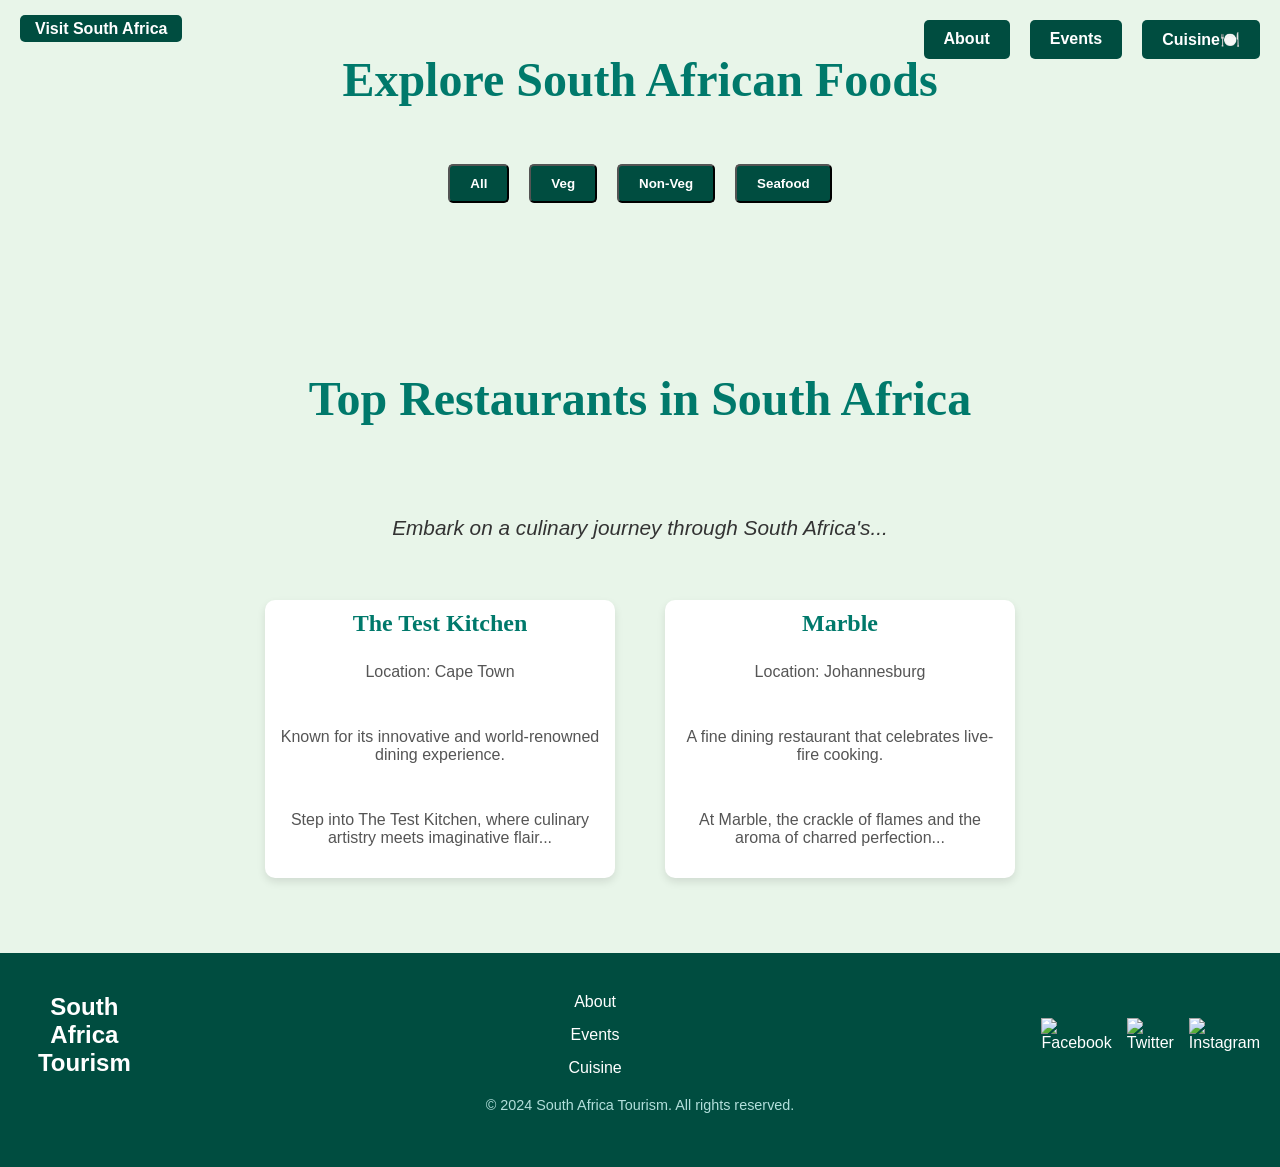
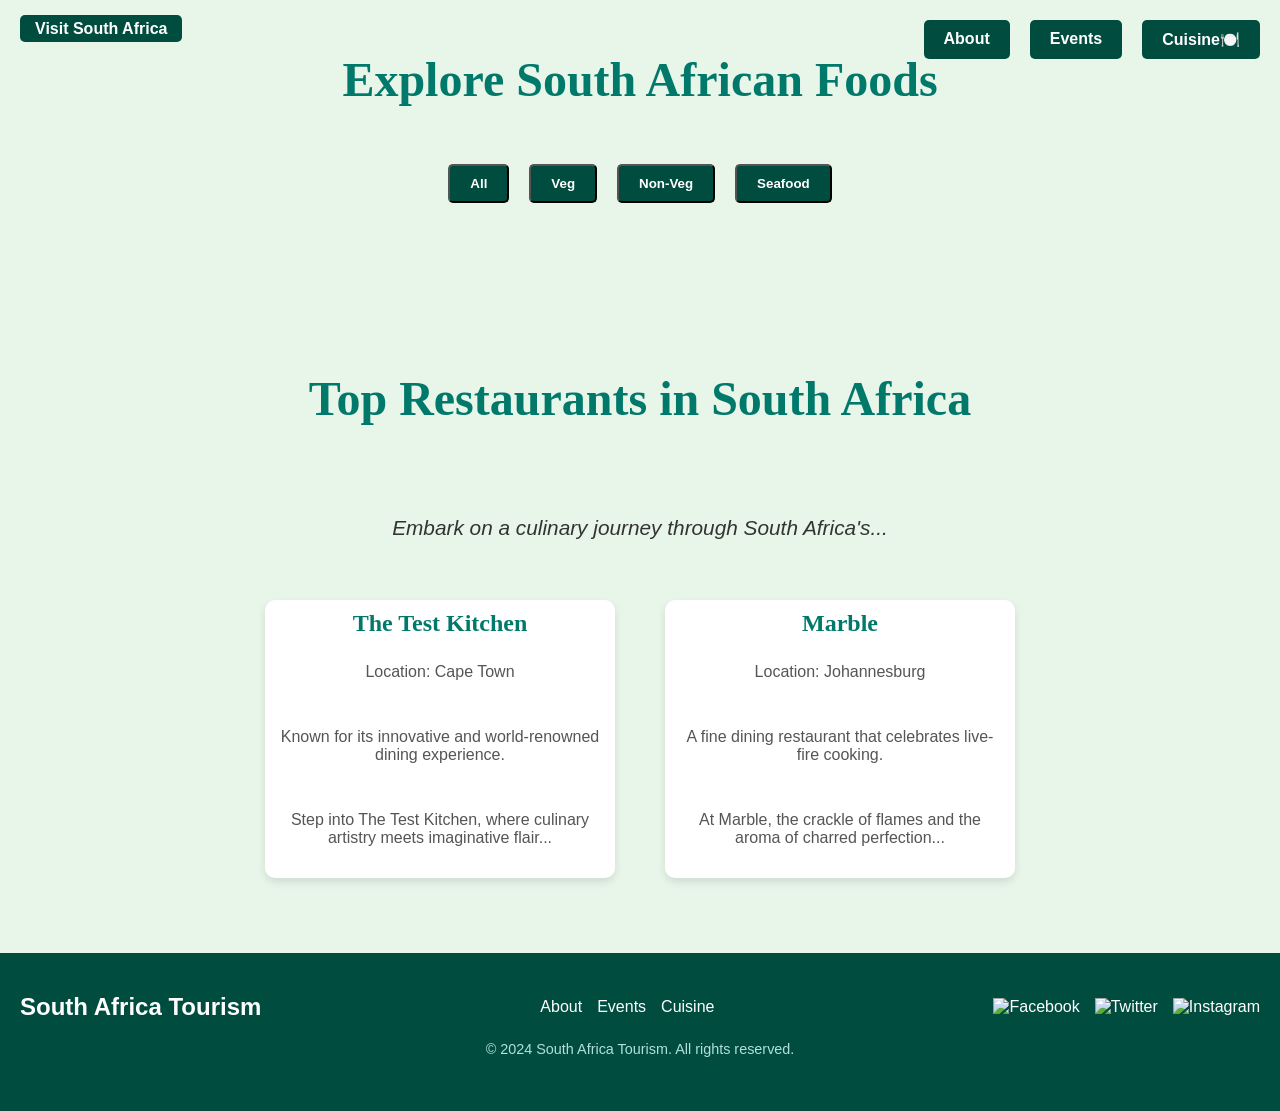

Responsive updates and scroll behavior improvements

--- a/Visit-South-Africa/style.css
+++ b/Visit-South-Africa/style.css
@@ -82,6 +82,7 @@ h1, h2, h3 {
     display: flex; 
     gap: 20px; 
     z-index: 1000;
+    transition: transform 0.28s ease, opacity 0.28s ease;
 }
 
 .navbar a {
@@ -104,6 +105,13 @@ h1, h2, h3 {
     top: 20px;
     left: 20px;
     z-index: 1001;
+    transition: transform 0.28s ease, opacity 0.28s ease;
+}
+
+.scroll-hidden {
+    transform: translateY(-140%);
+    opacity: 0;
+    pointer-events: none;
 }
 
 .top-left-home-button a {
@@ -240,7 +248,7 @@ h1, h2, h3 {
     display: flex;
     flex-direction: column;
     align-items: center;
-    gap: 400px;
+    gap: 30px;
 }
 
 .footer-logo a {
@@ -505,4 +513,156 @@ button {
 
 body{
     background-color: #e8f5e9;
+}
+
+/* Responsive layout improvements */
+@media (max-width: 1024px) {
+    .attractions-section,
+    .events-section,
+    .cuisine-section {
+        padding: 56px 28px;
+    }
+
+    .header-overlay {
+        width: min(90vw, 720px);
+    }
+
+    .attraction-card,
+    .event-card,
+    .dish-card,
+    .restaurant-card {
+        width: min(100%, 320px);
+    }
+}
+
+@media (max-width: 768px) {
+    .top-left-home-button {
+        position: static;
+        margin: 12px 12px 0;
+        text-align: center;
+    }
+
+    .navbar {
+        position: static;
+        width: calc(100% - 24px);
+        margin: 12px auto 0;
+        justify-content: center;
+        flex-wrap: wrap;
+        gap: 10px;
+    }
+
+    .navbar a,
+    .top-left-home-button a,
+    .explore-button,
+    button {
+        padding: 8px 14px;
+        font-size: 0.95rem;
+    }
+
+    .slideshow-container {
+        height: 82vh;
+        min-height: 520px;
+    }
+
+    .header {
+        padding: 18px;
+    }
+
+    .header-overlay {
+        width: min(92vw, 640px);
+        padding: 16px;
+    }
+
+    .header-overlay p {
+        font-size: 1rem;
+        margin-top: 10px;
+        padding: 0 10px;
+        border-left-width: 3px;
+        padding-left: 10px;
+    }
+
+    h1,
+    h2 {
+        font-size: 2rem;
+    }
+
+    .events-section h2,
+    .attractions-section h2 {
+        font-size: 2rem;
+    }
+
+    .attractions-section,
+    .events-section,
+    .cuisine-section {
+        padding: 40px 16px;
+    }
+
+    .attractions-description,
+    .overview {
+        font-size: 1rem;
+        text-align: left;
+        padding: 16px;
+        margin-top: 20px;
+        margin-bottom: 20px;
+    }
+
+    .cards,
+    .food-container,
+    .toggle-buttons,
+    .buttons {
+        gap: 12px;
+    }
+
+    .attraction-card,
+    .event-card,
+    .dish-card,
+    .restaurant-card,
+    .food-item {
+        width: 100%;
+        max-width: 360px;
+        margin: 8px auto;
+    }
+
+    .footer {
+        padding: 28px 16px;
+    }
+
+    .footer-content {
+        gap: 18px;
+    }
+
+    .footer-socials a img {
+        width: 40px;
+        height: 40px;
+    }
+}
+
+@media (max-width: 480px) {
+    .navbar,
+    .top-left-home-button {
+        margin-left: 8px;
+        margin-right: 8px;
+    }
+
+    .navbar a,
+    .top-left-home-button a,
+    button {
+        width: 100%;
+        text-align: center;
+    }
+
+    .header-overlay h1 {
+        font-size: 1.8rem;
+    }
+
+    .header-overlay p,
+    .attractions-description,
+    .overview {
+        font-size: 0.95rem;
+    }
+
+    .food-item img {
+        height: 180px;
+        object-fit: cover;
+    }
 }
